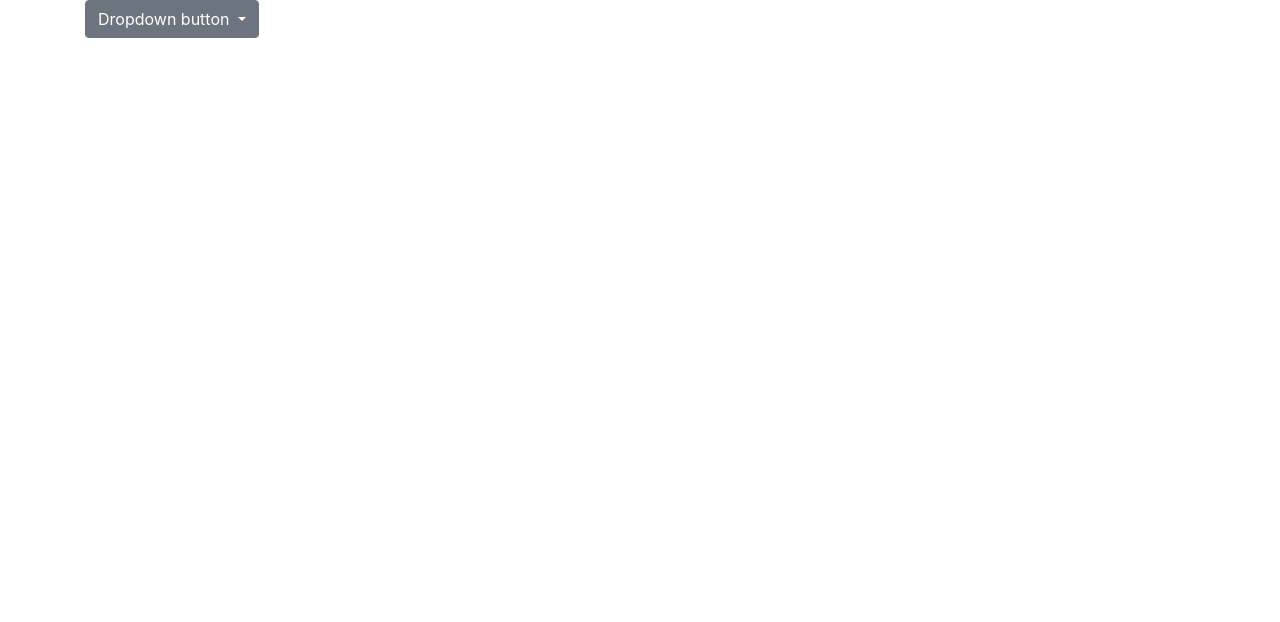
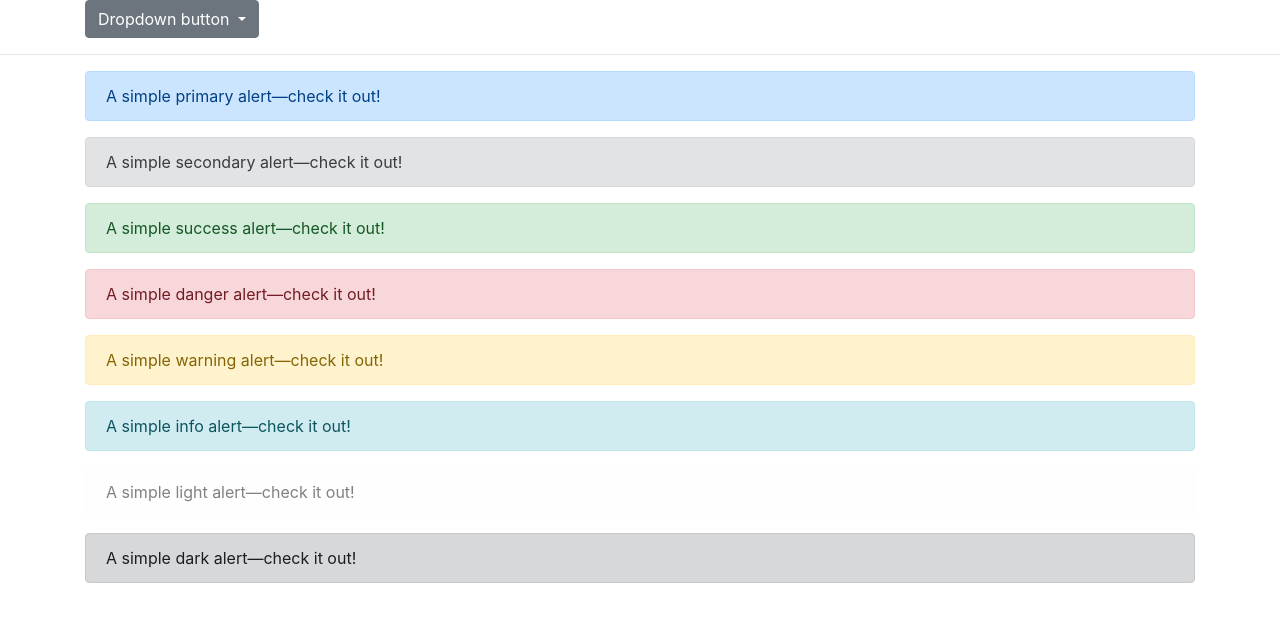
Before and after one commit to un4ckn0wl3z/basic-angular7, an Angular app: page / in a window 1280 px wide. Shown: the top 622 px of the page. Built offline with nearby package versions, Linux system fonts and the light colour scheme.

Commit message:
update index.html

```diff
--- a/src/app/app.component.html
+++ b/src/app/app.component.html
@@ -10,3 +10,33 @@
     </div>
   </div>
 </div>
+
+<hr>
+
+<div class="container">
+
+<div class="alert alert-primary" role="alert">
+  A simple primary alert—check it out!
+</div>
+<div class="alert alert-secondary" role="alert">
+  A simple secondary alert—check it out!
+</div>
+<div class="alert alert-success" role="alert">
+  A simple success alert—check it out!
+</div>
+<div class="alert alert-danger" role="alert">
+  A simple danger alert—check it out!
+</div>
+<div class="alert alert-warning" role="alert">
+  A simple warning alert—check it out!
+</div>
+<div class="alert alert-info" role="alert">
+  A simple info alert—check it out!
+</div>
+<div class="alert alert-light" role="alert">
+  A simple light alert—check it out!
+</div>
+<div class="alert alert-dark" role="alert">
+  A simple dark alert—check it out!
+</div>
+</div>
```
